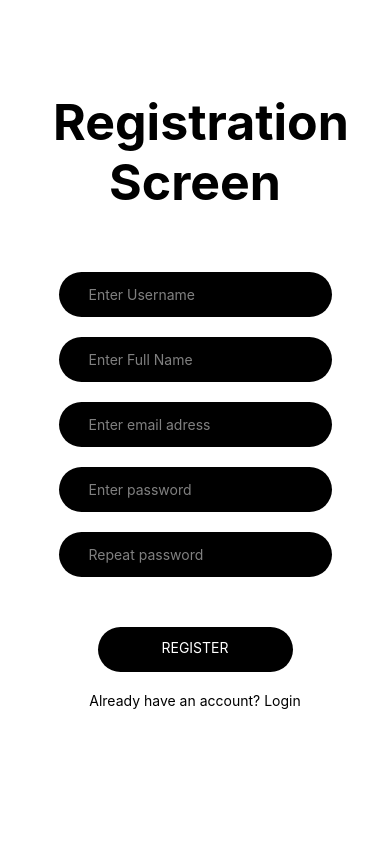
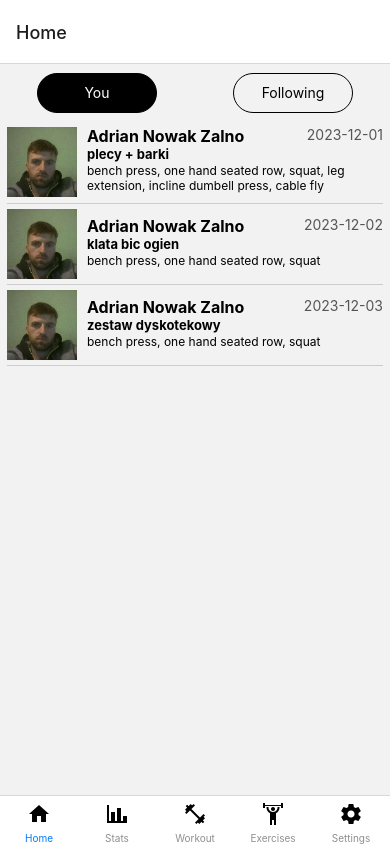
Before and after one commit to sit3kk/GymTryHarder_App, a React Native app in the folder frontend/: screen /Registration in a window 390 px wide. Built offline with nearby package versions, Linux system fonts and the light colour scheme.

Commit message:
Move navigation

```diff
--- a/frontend/src/navigation/AppNavigation.tsx
+++ b/frontend/src/navigation/AppNavigation.tsx
@@ -28,7 +28,7 @@ export default function AppNavigation(){
 
   return (
     <NavigationContainer>
-      {authState?.authenticated ? <HomeNavigation /> : <LoginNavigation />}
+      { true ? <HomeNavigation /> : <LoginNavigation />}
     </NavigationContainer>
   );
 }
--- a/frontend/src/navigation/HomeNavigation.tsx
+++ b/frontend/src/navigation/HomeNavigation.tsx
@@ -1,4 +1,3 @@
-
 import { createBottomTabNavigator } from '@react-navigation/bottom-tabs';
 import Settings from '../screens/Settings';
 import Exercises from '../screens/Exercises';
@@ -6,10 +5,10 @@ import Home from '../screens/Home';
 import Stats from '../screens/Stats';
 import StartWorkout from '../screens/StartWorkout';
 import MaterialCommunityIcons from 'react-native-vector-icons/MaterialCommunityIcons'
-import BlankWorkout from '../screens/Workout';
 import { createNativeStackNavigator, NativeStackNavigationProp } from '@react-navigation/native-stack';
 import WorkoutFinishButton from '../components/WorkoutFinishButton';
 import ChooseExercise from '../screens/ChooseExercise';
+import NewWorkout from '../screens/Workout';
 
 export type WorkoutStackParamList = {
   'Home': undefined
@@ -62,17 +61,18 @@ function HomeNavigation(){
         <Stack.Screen
             name="Home"
             component={HomeTabs}
-            options={{headerShown: false}}/>
+            options={{headerShown: false}}
+        />
         <Stack.Screen
             name="New Workout"
-            component={BlankWorkout}
+            component={NewWorkout}
             options={{ headerLeft: () => <WorkoutFinishButton />}}
-
         />
         <Stack.Screen
             name="Choose Exercise"
             component={ChooseExercise}
-            options={{headerShown: true,  animation:"slide_from_bottom"}}/>
+            options={{headerShown: true,  animation:"slide_from_bottom"}}
+        />
       </Stack.Navigator>
     )
 }
```
